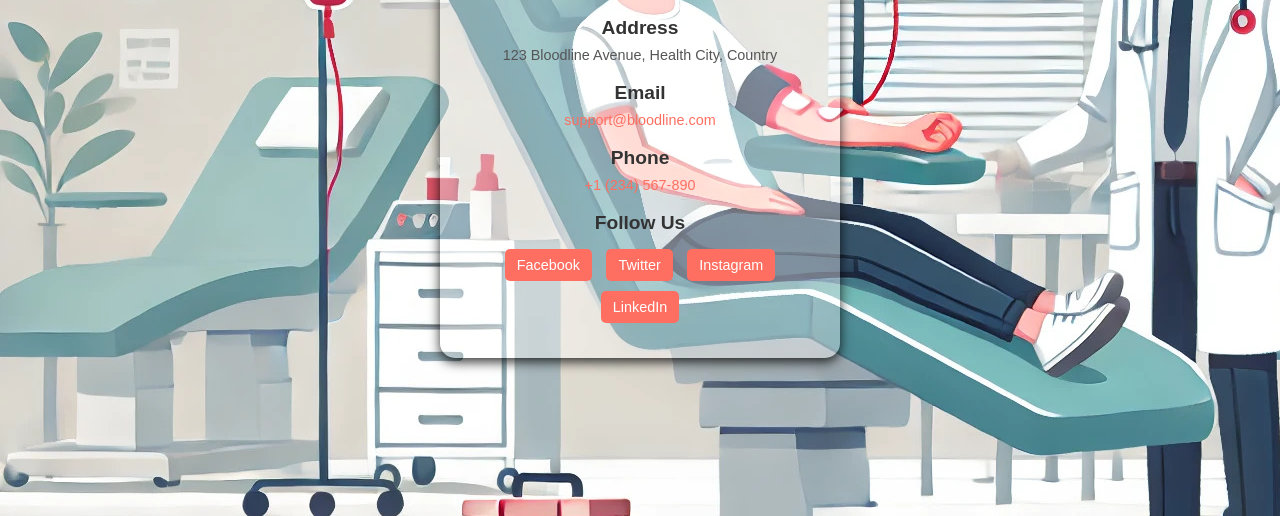
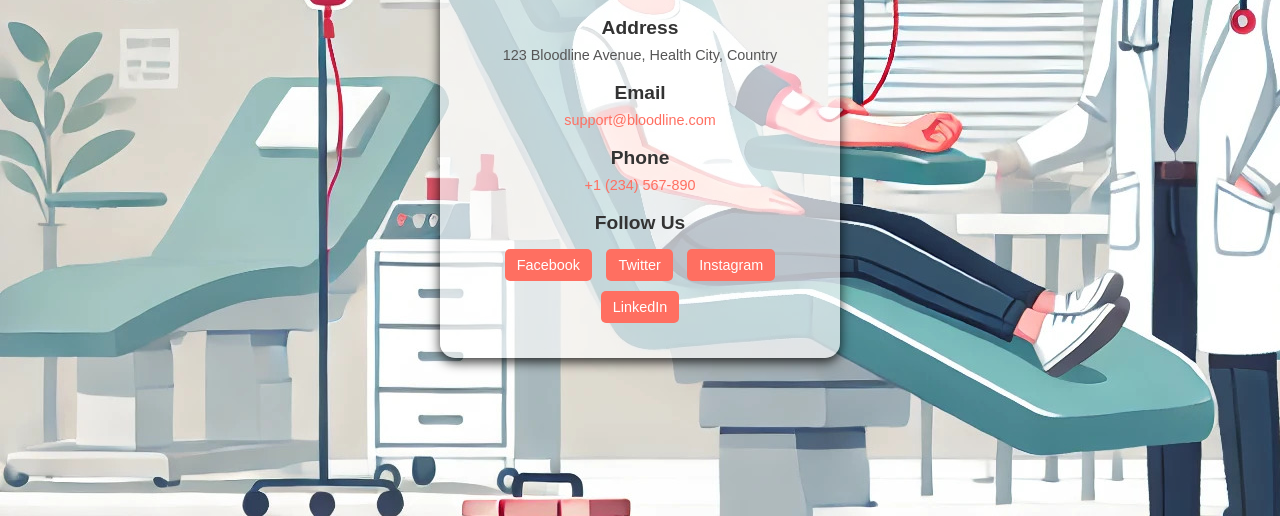
Before and after one commit to srivastava-aryan/bloodline, a plain HTML site: page contact.html in a window 1280 px wide. Shown: the part 284-800 px from the top of the page. Drawn offline with Linux system fonts and the light colour scheme.

Commit message:
small change

```diff
--- a/stylecon.css
+++ b/stylecon.css
@@ -17,7 +17,7 @@ body {
 
 /* Contact Container */
 .contact-container {
-    background: rgba(255, 255, 255, 0.38);
+    background: rgba(255, 255, 255, 0.68);
     padding: 30px;
     border: #000000;
     border-width: 10px;
```
